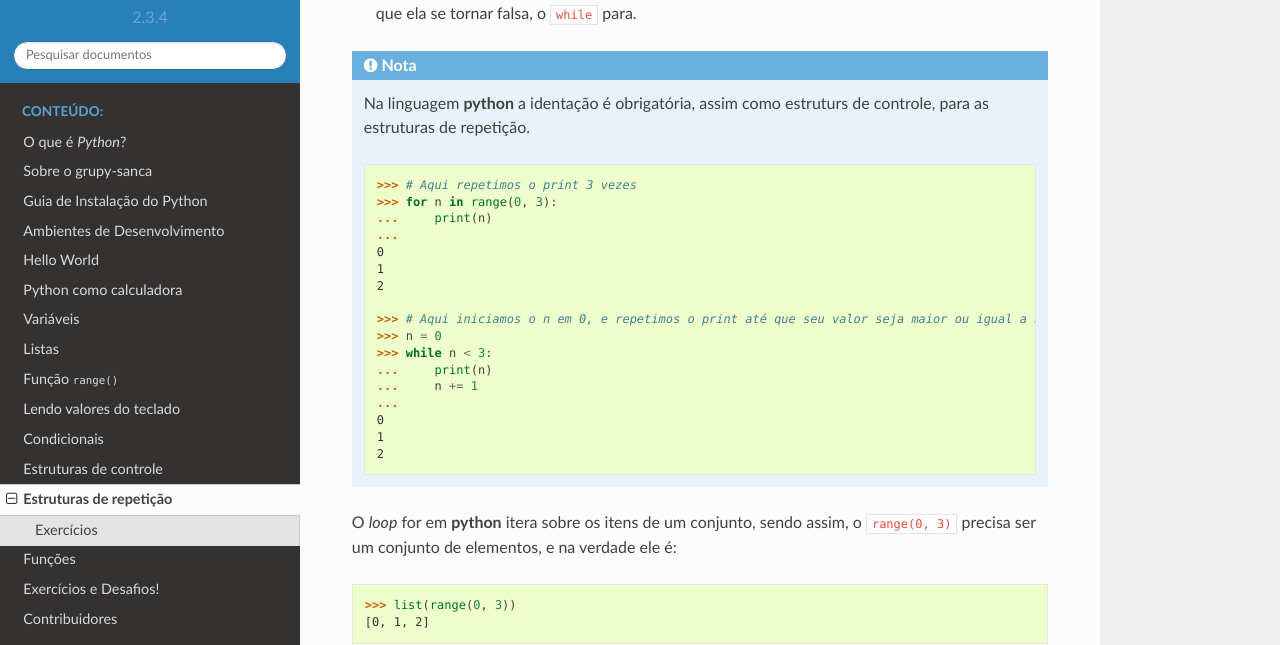
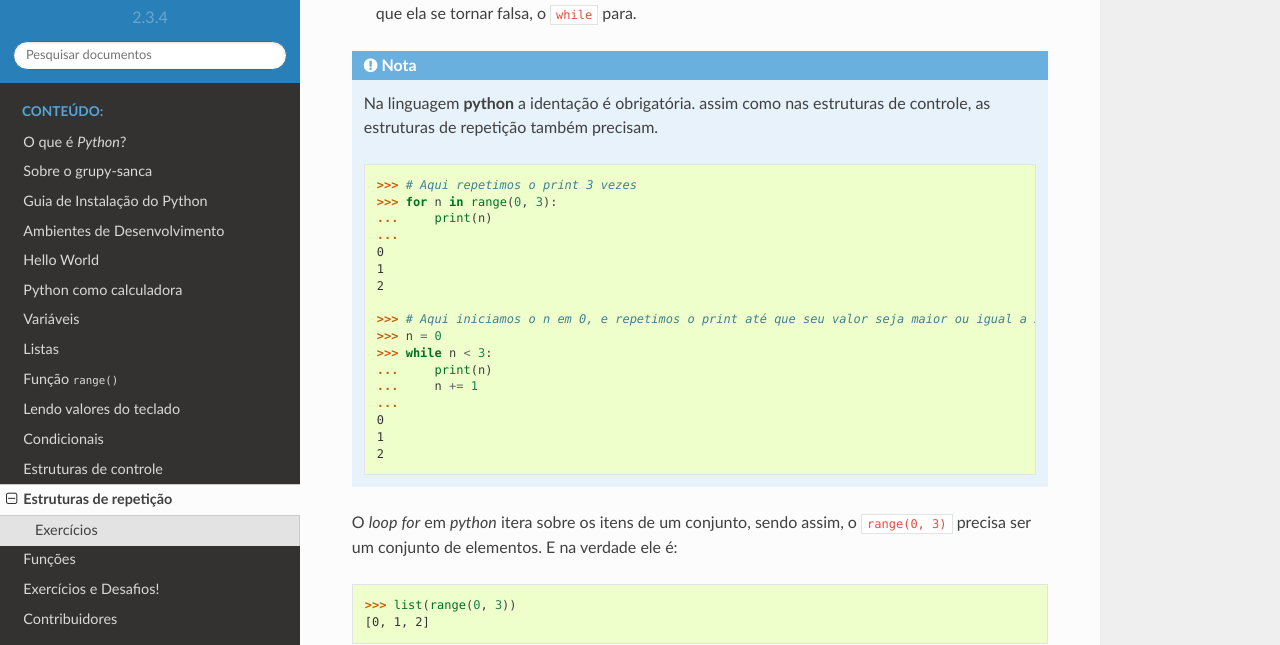
Before and after one commit to grupy-sanca/curso-python, a Sphinx documentation site: the page built from source/repeticao.rst, in a window 1280 px wide and 1400 px high, scrolled down 236 px. Shown: the part 164-809 px from the top of the window. Built offline with Sphinx 7.4.7 and the Read the Docs theme 2.0.0, drawn with Linux system fonts in a browser that asks for light colours; some of the changed text lies outside the part shown.

Commit message:
Fix typos in repetição

```diff
--- a/source/repeticao.rst
+++ b/source/repeticao.rst
@@ -17,8 +17,8 @@ Em **python** existem duas formas de criar uma estrutura de repetição:
 
 .. note::
 
-        Na linguagem **python** a identação é obrigatória, assim como estruturs
-        de controle, para as estruturas de repetição.
+        Na linguagem **python** a identação é obrigatória. assim como nas estruturas
+        de controle, as estruturas de repetição também precisam.
 
         .. doctest::
 
@@ -40,8 +40,8 @@ Em **python** existem duas formas de criar uma estrutura de repetição:
                 1
                 2
 
-O *loop* for em **python** itera sobre os itens de um conjunto, sendo assim, o
-``range(0, 3)`` precisa ser um conjunto de elementos, e na verdade ele é:
+O *loop* `for` em *python* itera sobre os itens de um conjunto, sendo assim, o
+``range(0, 3)`` precisa ser um conjunto de elementos. E na verdade ele é:
 
 .. doctest::
 
```
Also changed, not shown: other parts of source/repeticao.rst (+4 -3 lines).
